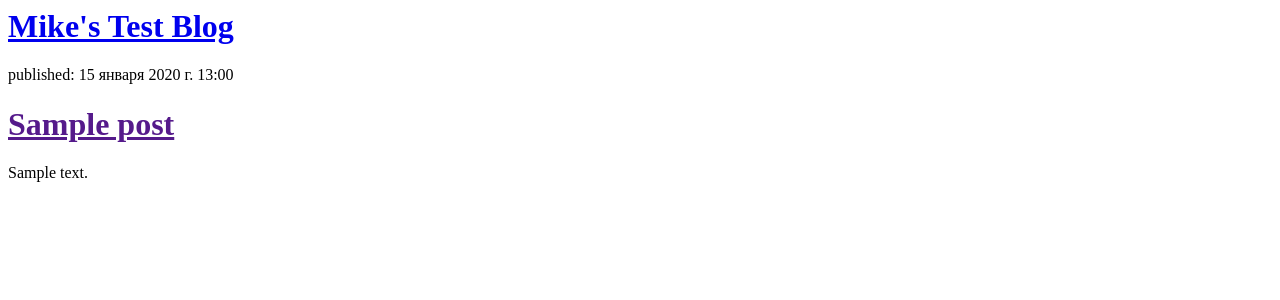
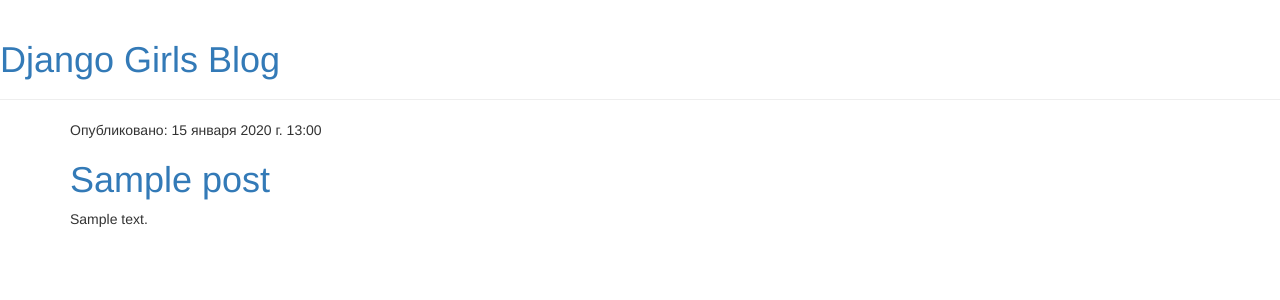
Before and after one commit to mlepeshko/django_test_project, a Django app: page / in a window 1280 px wide. Shown: the top 300 px of the page. Run offline with Django 5.2, Linux system fonts and the light colour scheme; tables that the repository leaves empty hold one stand-in row (values such as "Sample post"); some libraries are stand-ins or nearby versions.

Commit message:
After css practice

```diff
--- /dev/null
+++ b/blog/templates/blog/base.html
@@ -0,0 +1,23 @@
+{% load static %}
+<html>
+    <head>
+        <title>Mike's blog</title>
+        <link rel="stylesheet" href="//maxcdn.bootstrapcdn.com/bootstrap/3.2.0/css/bootstrap.min.css">
+        <link rel="stylesheet" href="//maxcdn.bootstrapcdn.com/bootstrap/3.2.0/css/bootstrap-theme.min.css">
+        <link rel="stylesheet" href="https://fonts.googleapis.com/css?family=Lobster&subset=latin,cyrillic" type="text/css">
+        <link rel="stylesheet" href="{% static 'css/blog.css' %}">
+    </head>
+    <body>
+        <div class="page-header">
+        <h1><a href="/">Django Girls Blog</a></h1>
+    </div>
+    <div class="content container">
+        <div class="row">
+            <div class="col-md-8">
+            {% block content %}
+            {% endblock %}
+            </div>
+        </div>
+    </div>
+    </body>
+</html>
--- a/blog/templates/blog/post_list.html
+++ b/blog/templates/blog/post_list.html
@@ -1,17 +1,13 @@
-<html>
-    <head>
-        <title>Mike's blog</title>
-    </head>
-    <body>
-        <div>
-            <h1><a href="/">Mike's Test Blog</a></h1>
+{% extends 'blog/base.html' %}
+
+{% block content %}
+    {% for post in posts %}
+        <div class="post">
+            <div class="date">
+                <p>Опубликовано: {{ post.published_date }}</p>
+            </div>
+            <h1><a href="">{{ post.title }}</a></h1>
+            <p>{{ post.text|linebreaksbr }}</p>
         </div>
-        {% for post in posts %}
-            <div>
-                <p>published: {{ post.published_date }}</p>
-                <h1><a href="">{{ post.title }}</a></h1>
-                <p>{{ post.text|linebreaksbr }}</p>
-            </div>
-        {% endfor %}
-        </body>
-</html>
+    {% endfor %}
+{% endblock %}
--- a/mysite/settings.py
+++ b/mysite/settings.py
@@ -11,6 +11,7 @@
 """
 
 from pathlib import Path
+import os
 
 # Build paths inside the project like this: BASE_DIR / 'subdir'.
 BASE_DIR = Path(__file__).resolve().parent.parent
@@ -117,7 +118,8 @@
 # https://docs.djangoproject.com/en/5.1/howto/static-files/
 
 STATIC_URL = 'static/'
-STATIC_ROOT = BASE_DIR / 'static'
+STATICFILES_DIRS = [os.path.join(BASE_DIR, 'static')]
+#STATIC_ROOT = BASE_DIR / 'static'
 
 # Default primary key field type
 # https://docs.djangoproject.com/en/5.1/ref/settings/#default-auto-field
```
